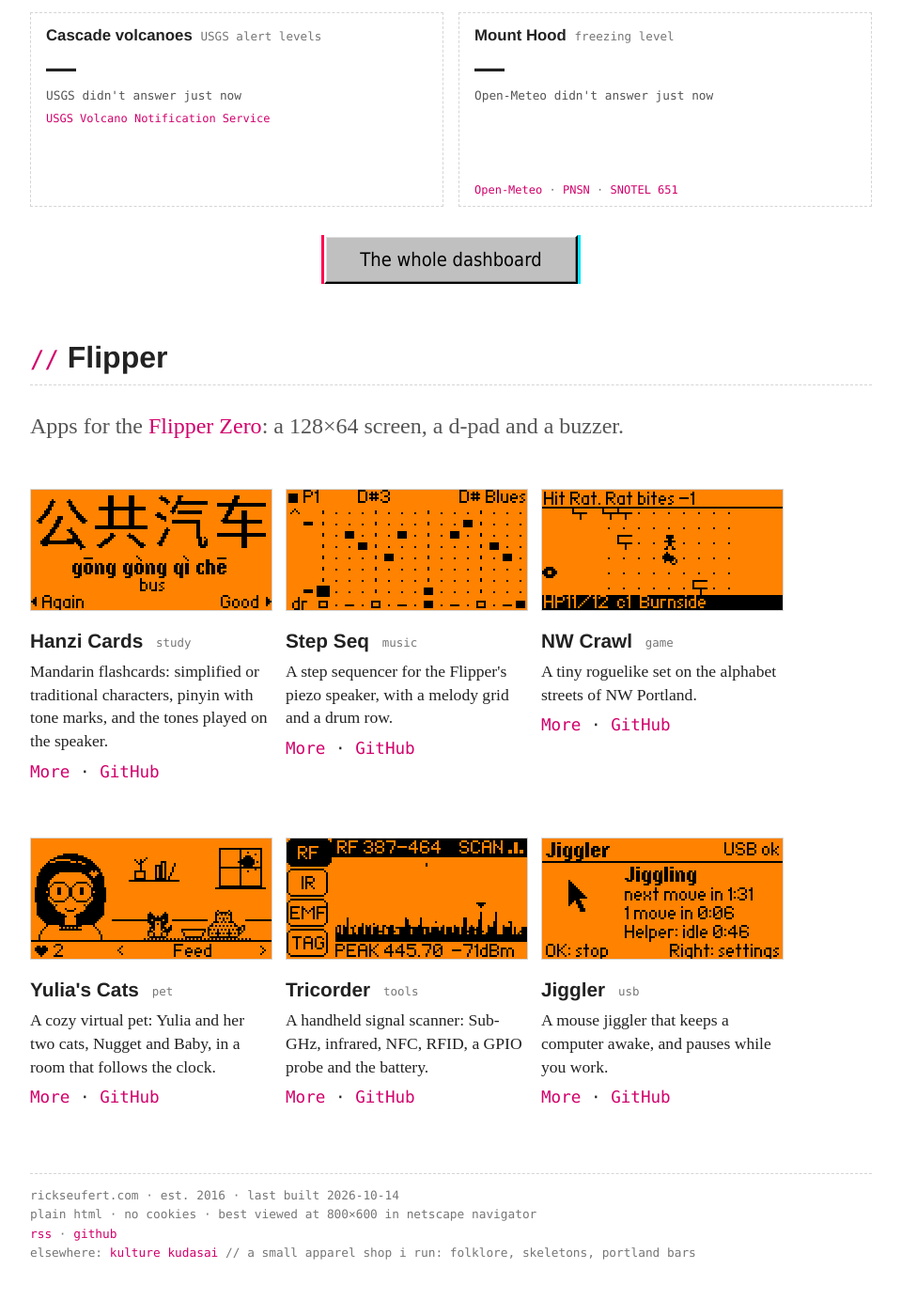
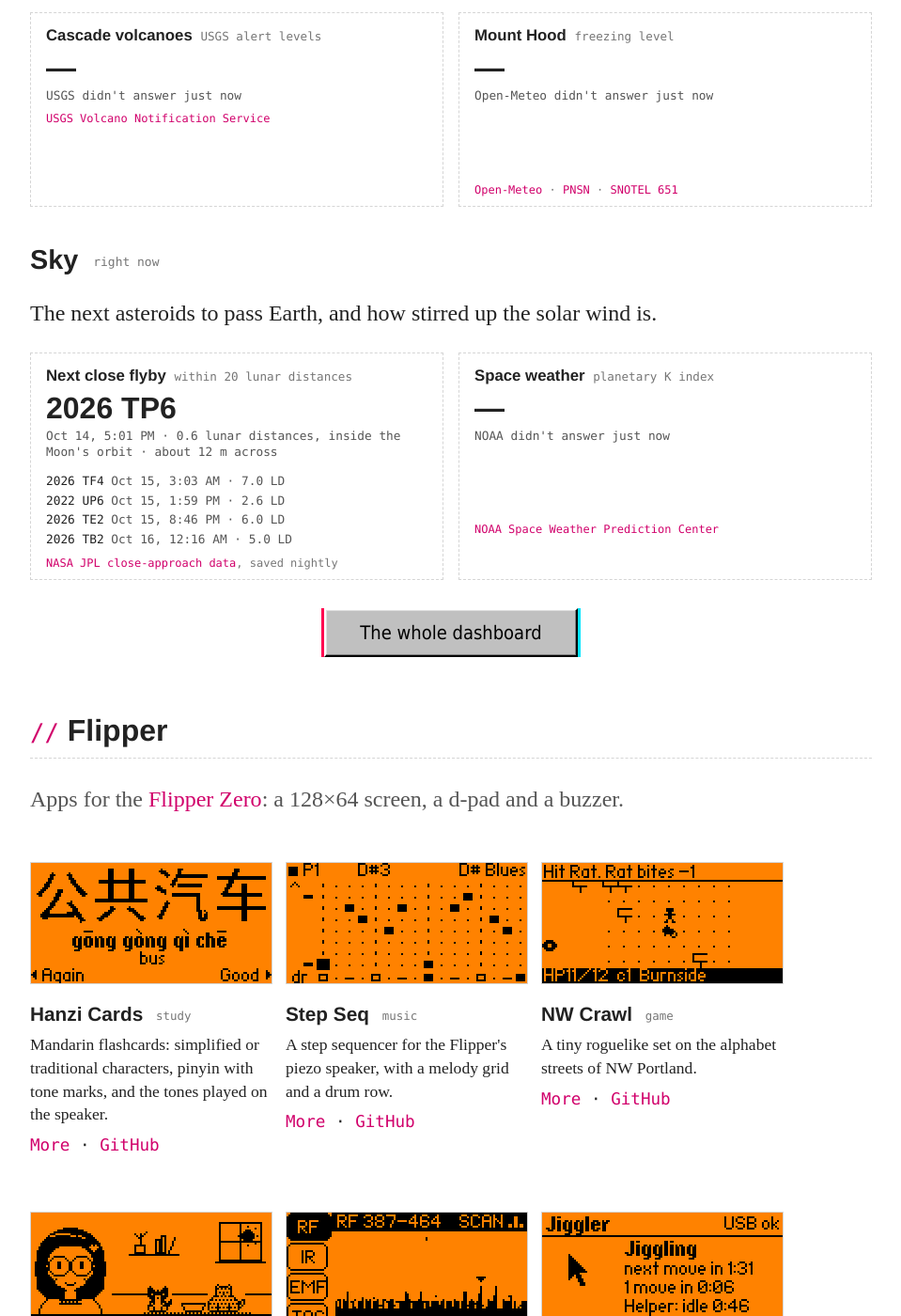
Before and after one commit to rseufert/rseufert.github.io, a Jekyll site: the page built from index.html, in a window 1280 px wide and 1400 px high, scrolled down 7863 px. Shown: the whole window at 94% size, without its empty margins (160-1119 px from the left). Built offline with Jekyll 4.4.1, drawn with Linux system fonts in a browser that asks for light colours.

Commit message:
Add the sky to the home page's dashboard section
A Sky block after Mountains: the next close asteroid flyby, from the
nightly copy of NASA JPL's close-approach data, with the four after it,
and NOAA's planetary K index for three days back and three ahead against
Kp 7, where a strong storm brings the aurora to Portland.

Co-Authored-By: Claude Opus 5.5 <noreply@anthropic.com>

```diff
--- a/css/main.css
+++ b/css/main.css
@@ -731,3 +731,6 @@ code {
 .rivers .status-serious { background: #ec835a; }
 .rivers .status-critical { background: #d03b3b; }
 .rivers .status-none { background: var(--faint); }
+/* The next flybys: one column, the asteroid's name first. */
+.rivers .flyby-list ul { list-style: none; padding: 0; margin: 12px 0 0; font: 0.8em/1.6 var(--mono); color: var(--soft); }
+.rivers .flyby-list strong { color: var(--ink); font-weight: normal; }
--- a/index.html
+++ b/index.html
@@ -158,6 +158,28 @@ mock-einvoice --port 8100</code></pre>
 				<p class="source"><a href="https://open-meteo.com/">Open-Meteo</a> · <a href="https://pnsn.org/volcanoes/mount-hood">PNSN</a> · <a href="https://wcc.sc.egov.usda.gov/nwcc/site?sitenum=651">SNOTEL 651</a></p>
 			</div>
 		</div>
+	</div><!-- /.project -->
+
+	<div class="project">
+		<h3><a href="/dashboard/#sky">Sky</a> <span class="tag">right now</span></h3>
+		<p>The next asteroids to pass Earth, and how stirred up the solar wind is.</p>
+		<div class="river-tiles">
+			<div class="river" id="sky-asteroids">
+				<div class="label">Next close flyby <span>within 20 lunar distances</span></div>
+				<div class="value">&hellip;</div>
+				<div class="note"></div>
+				<div class="flyby-list"></div>
+				<p class="source"><a href="https://ssd-api.jpl.nasa.gov/doc/cad.html">NASA JPL close-approach data</a>, saved nightly</p>
+			</div>
+			<div class="river" id="sky-kp">
+				<div class="label">Space weather <span>planetary K index</span></div>
+				<div class="value">&hellip;</div>
+				<div class="note"></div>
+				<div class="spark"></div>
+				<div class="readout" aria-live="polite"></div>
+				<p class="source"><a href="https://www.swpc.noaa.gov/products/planetary-k-index">NOAA Space Weather Prediction Center</a></p>
+			</div>
+		</div>
 		<p class="more"><a href="/dashboard/">The whole dashboard</a></p>
 	</div><!-- /.project -->
 </section><!-- /.dashboard -->
--- a/js/home-dashboard.js
+++ b/js/home-dashboard.js
@@ -6,7 +6,9 @@
    Vancouver (NOAA), each as its level, which way it is heading, and a
    two-day sparkline. Mountains: the ten Cascade volcanoes' USGS alert
    levels, and Mount Hood's freezing level for the week ahead against its
-   summit, with its earthquakes and snow. Each tile fails on its own. */
+   summit, with its earthquakes and snow. Sky: the next asteroid flybys
+   (NASA JPL, saved nightly) and the planetary K index (NOAA) against Kp 7.
+   Each tile fails on its own. */
 (function () {
     "use strict";
 
@@ -256,4 +258,73 @@
                 });
             });
         }).catch(function () { fail("mountain-hood", "Open-Meteo"); });
+
+    /* ---- sky ------------------------------------------------------------- */
+
+    // The next asteroid flybys, from the nightly copy of NASA JPL's
+    // close-approach data (the sky-data branch, as the dashboard reads it;
+    // the copy on master if that fails).
+    var LD_AU = 384400 / 149597870.7;
+    var MONTHS = { Jan: 0, Feb: 1, Mar: 2, Apr: 3, May: 4, Jun: 5, Jul: 6, Aug: 7, Sep: 8, Oct: 9, Nov: 10, Dec: 11 };
+    function jplTime(cd) {  // "2026-Oct-14 05:34", UTC
+        var m = /^(\d+)-(\w+)-(\d+) (\d+):(\d+)$/.exec(cd);
+        return m ? Date.UTC(+m[1], MONTHS[m[2]], +m[3], +m[4], +m[5]) : NaN;
+    }
+    function across(h) {  // estimated diameter for a typical 14% reflectivity
+        var metres = 1329 / Math.sqrt(0.14) * Math.pow(10, -h / 5) * 1000;
+        return metres >= 1000 ? (metres / 1000).toPrecision(2) + " km" : Math.round(metres) + " m";
+    }
+    function shortWhen(t) {
+        return new Date(t).toLocaleString("en-US", { timeZone: TZ, month: "short", day: "numeric", hour: "numeric", minute: "2-digit" });
+    }
+    getJSON("https://raw.githubusercontent.com/rseufert/rseufert.github.io/sky-data/sky.json")
+        .catch(function () { return getJSON("/data/sky.json"); })
+        .then(function (sky) {
+            var f = sky.approaches.fields;
+            var col = function (k) { return f.indexOf(k); };
+            var now = Date.now();
+            var next = sky.approaches.data.map(function (r) {
+                return { name: r[col("des")], t: jplTime(r[col("cd")]), ld: +r[col("dist")] / LD_AU, h: +r[col("h")] };
+            }).filter(function (a) { return a.t >= now; }).sort(function (a, b) { return a.t - b.t; });
+            if (!next.length) throw new Error("no flybys ahead");
+            var a = next[0];
+            var tile = fill("sky-asteroids", a.name, shortWhen(a.t) + " · " + a.ld.toFixed(1) + " lunar distances" +
+                (a.ld < 1 ? ", inside the Moon's orbit" : "") + " · about " + across(a.h) + " across");
+            var ul = document.createElement("ul");
+            // The next four after it; the first is the tile's headline.
+            next.slice(1, 5).forEach(function (n) {
+                var li = document.createElement("li");
+                var s = document.createElement("strong");
+                s.textContent = n.name;
+                li.appendChild(s);
+                li.appendChild(document.createTextNode(" " + shortWhen(n.t) + " · " + n.ld.toFixed(1) + " LD" + (n.ld < 1 ? ", inside the Moon" : "")));
+                ul.appendChild(li);
+            });
+            var box = tile.querySelector(".flyby-list");
+            box.textContent = "";
+            box.appendChild(ul);
+        }).catch(function () { fail("sky-asteroids", "NASA JPL's data"); });
+
+    // NOAA's planetary K index: the past three days and its forecast for the
+    // next three, against Kp 7, where a storm can bring the aurora to Oregon.
+    getJSON("https://services.swpc.noaa.gov/products/noaa-planetary-k-index-forecast.json")
+        .then(function (rows) {
+            var since = Date.now() - 3 * DAY;
+            var pts = rows.map(function (r) {
+                return { x: Date.parse(r.time_tag + "Z"), y: +r.kp, predicted: r.observed === "predicted" };
+            }).filter(function (p) { return !isNaN(p.y) && p.x >= since; });
+            var seen = pts.filter(function (p) { return !p.predicted; });
+            if (!seen.length || pts.length < 2) throw new Error("no readings");
+            var cur = seen[seen.length - 1];
+            var peak = pts.filter(function (p) { return p.predicted; }).reduce(function (m, p) { return !m || p.y > m.y ? p : m; }, null);
+            var kp = function (v) { return "Kp " + (Math.round(v * 100) / 100); };
+            var state = cur.y >= 5 ? "G" + Math.min(5, Math.floor(cur.y) - 4) + " storm" : cur.y >= 4 ? "active" : "quiet";
+            var tile = fill("sky-kp", kp(cur.y), state + (peak ? " · forecast peak " + kp(peak.y) : "") +
+                " · the aurora reaches Portland in a strong storm, around Kp 7");
+            sparkline(tile, pts, {
+                label: "Planetary K index for the past three days and NOAA's forecast for the next three, against Kp 7",
+                fmt: kp, mark: pts.indexOf(cur), ref: { y: 7 },
+                resting: "three days back, three ahead; the line across is Kp 7"
+            });
+        }).catch(function () { fail("sky-kp", "NOAA"); });
 })();
```
Also changed, not shown: README.md.
